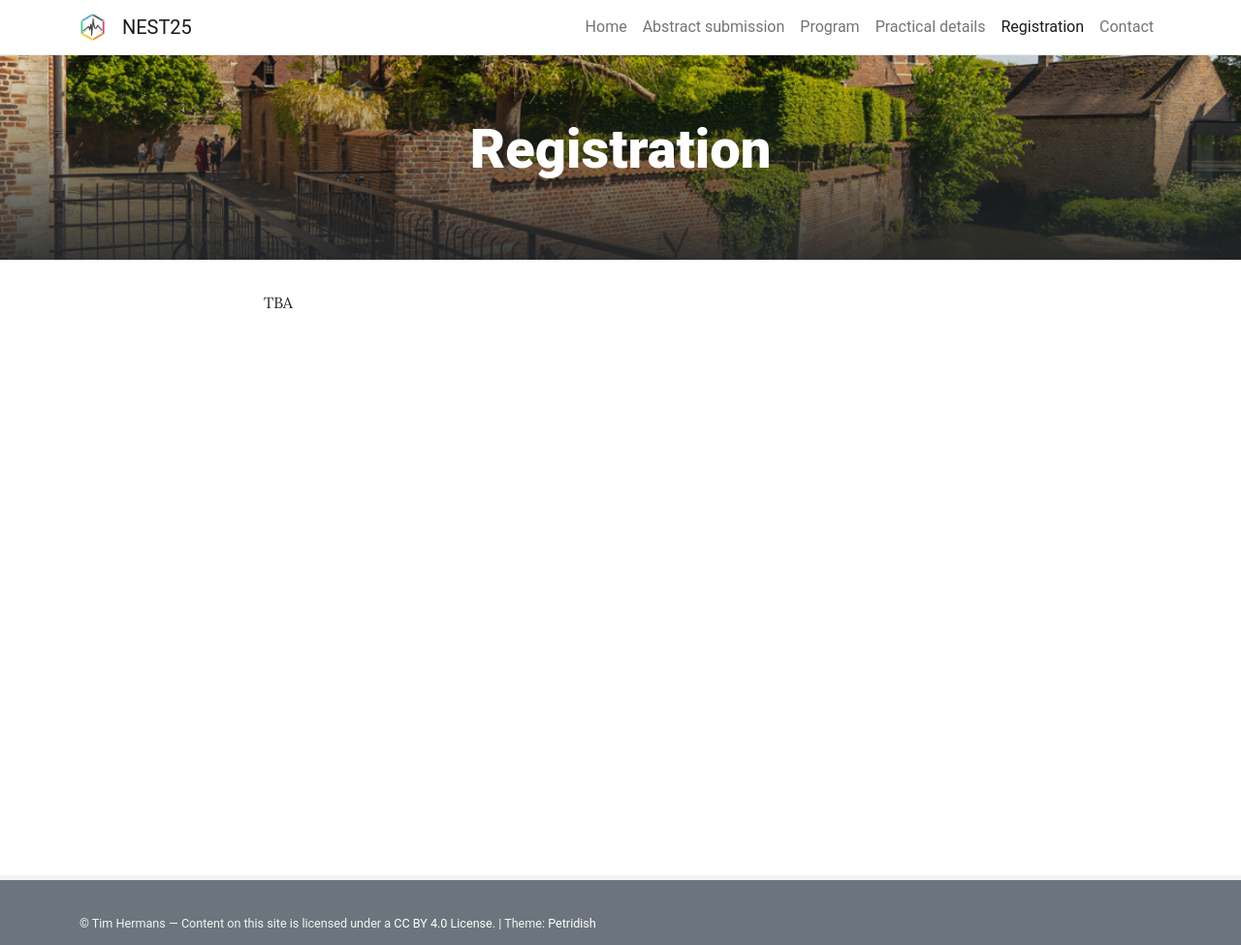
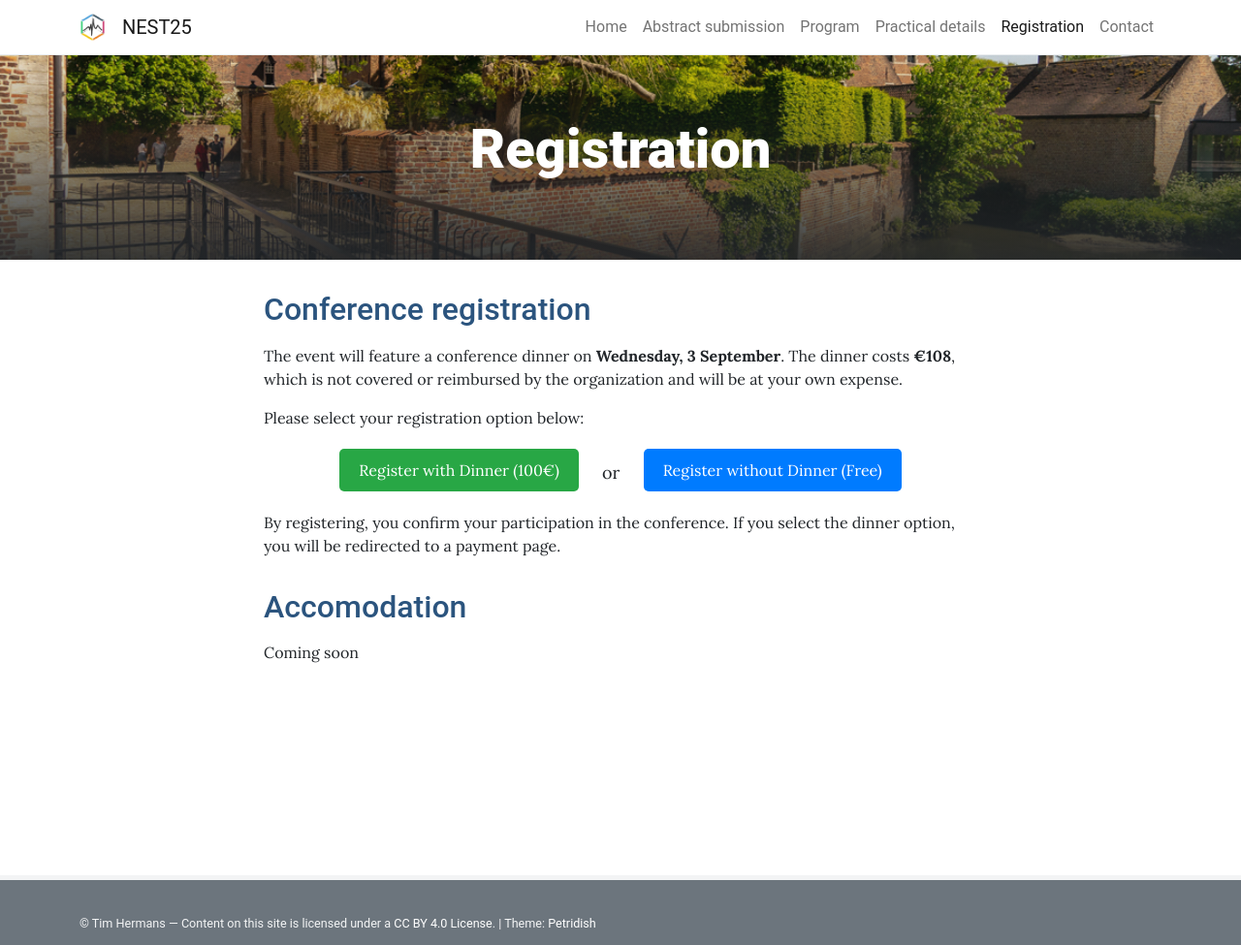
Before and after one commit to nestconf25/nestconf25.github.io, a Jekyll site: the page built from pages/registration.md, in a window 1280 px wide. Shown: the whole page at 97% size. Built offline with Jekyll 4.4.1, drawn with Linux system fonts in a browser that asks for light colours.

Commit message:
Update registration page and put placeholders in others. Note that the registartion links do not yet function.

```diff
--- a/pages/registration.md
+++ b/pages/registration.md
@@ -2,4 +2,42 @@
 title: Registration
 permalink: /registration/
 ---
-TBA
+
+## Conference registration
+The event will feature a conference dinner on **Wednesday, 3 September**.
+The dinner costs **€108**, which is not covered or reimbursed by the organization and will be at your own expense.
+
+Please select your registration option below:
+
+<div style="text-align: center; margin: 20px 0;">
+    <a href="/register-with-dinner" style="
+        display: inline-block;
+        padding: 10px 20px;
+        background-color: #28a745;
+        color: white;
+        text-decoration: none;
+        border-radius: 5px;
+        font-size: 16px;
+        margin-right: 20px;">
+        Register with Dinner (100€)
+    </a>
+
+    <span style="font-size: 18px; vertical-align: middle;">or</span>
+
+    <a href="/register-without-dinner" style="
+        display: inline-block;
+        padding: 10px 20px;
+        background-color: #007BFF;
+        color: white;
+        text-decoration: none;
+        border-radius: 5px;
+        font-size: 16px;
+        margin-left: 20px;">
+        Register without Dinner (Free)
+    </a>
+</div>
+
+By registering, you confirm your participation in the conference. If you select the dinner option, you will be redirected to a payment page.
+
+## Accomodation
+Coming soon
```
Also changed, not shown: pages/abstract-submission.md (+2 -2 lines), pages/contact.md (+2 -1 lines), pages/practical-details.md (+3 -1 lines), pages/program.md (+10 -1 lines), pages/register-with-dinner.md (added, +6 -0 lines), pages/register-without-dinner.md (added, +6 -0 lines).
